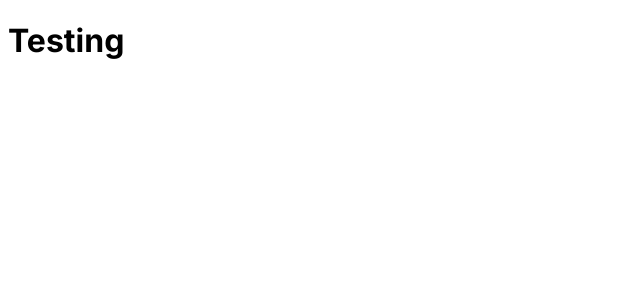
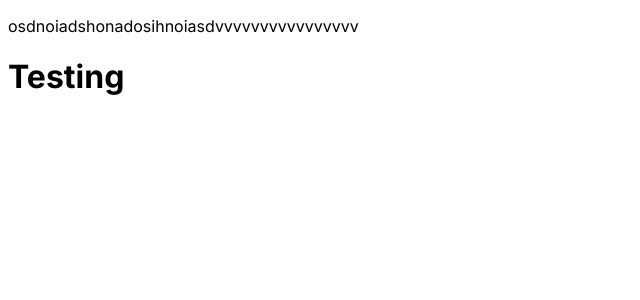
Before and after one commit to vinmeil/discard, a Next.js app: page / in a window 1280 px wide. Shown: the top 300 px of the page, without its empty margins (0-640 px from the left). Built offline with nearby package versions, Linux system fonts and the light colour scheme.

Commit message:
fix: please

```diff
--- a/app/layout.tsx
+++ b/app/layout.tsx
@@ -6,6 +6,7 @@ const inter = Inter({subsets: ['latin']});
 export default function Layout({children}: {children: ReactNode}) {
     return (
         <div className={inter.className}>
+            <p>osdnoiadshonadosihnoiasdvvvvvvvvvvvvvvvv</p>
             {children}
         </div>
     );
```
Also changed, not shown: app/page.tsx (added, +12 -0 lines).
